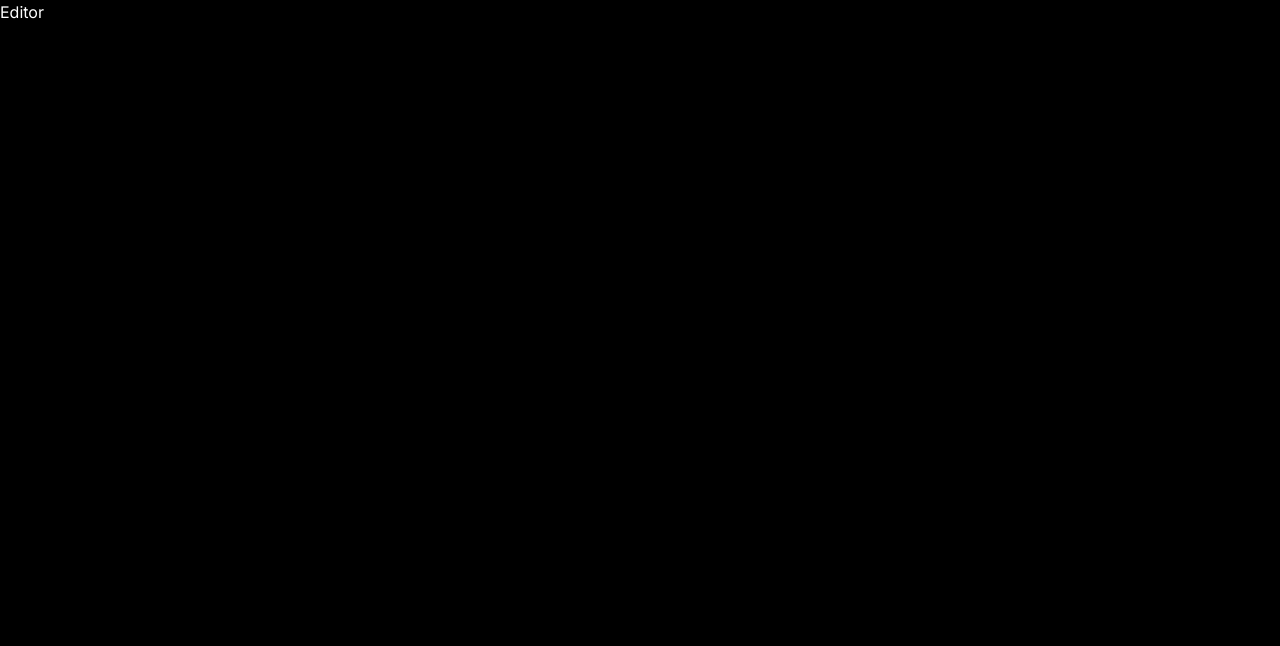
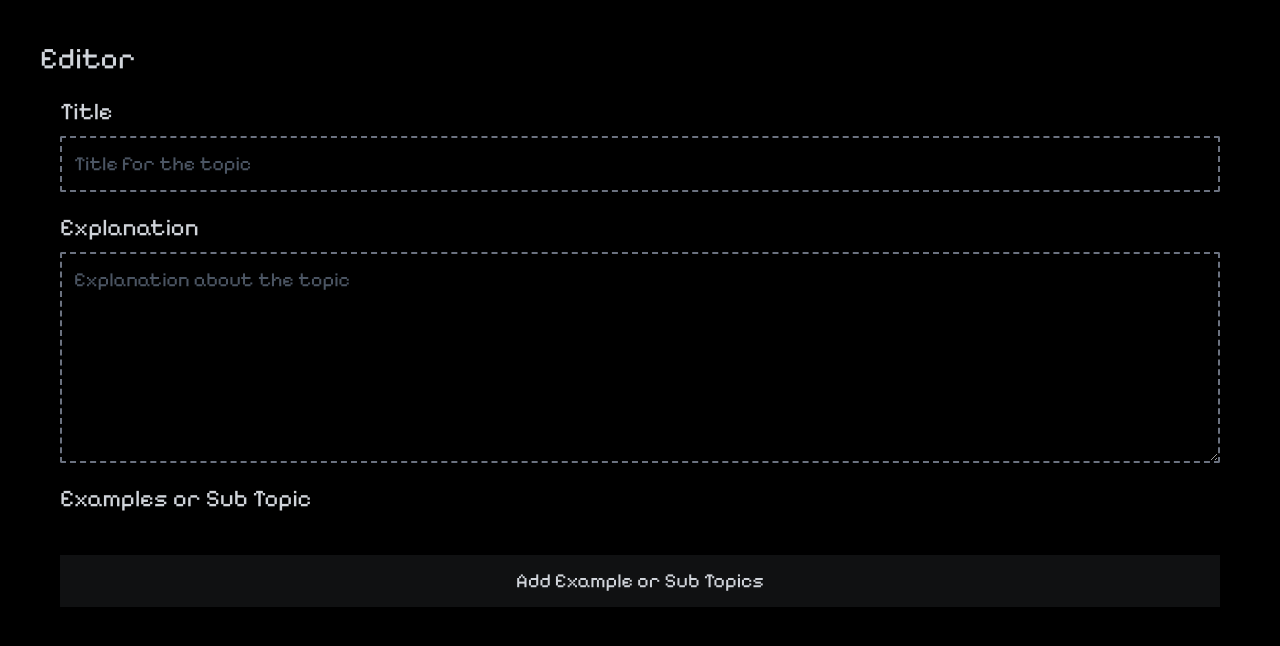
Before and after one commit to sarjun12/web-tutor, a Next.js app: page /editor in a window 1280 px wide. Shown: the top 646 px of the page. Built offline with nearby package versions, Linux system fonts and the light colour scheme.

Commit message:
editor page ui

```diff
--- a/app/editor/page.tsx
+++ b/app/editor/page.tsx
@@ -1,7 +1,151 @@
+"use client";
+
+import { ChangeEvent, SetStateAction, useState } from "react";
+
+type Example = {
+  title: string;
+  code: string;
+  description: string;
+};
+
+type Chapter = {
+  title: string;
+  description: string;
+  examples: Array<Example>;
+};
+
 export default function Editor() {
-  const env = process.env.NODE_ENV
+  const [title, setTitle] = useState("");
+  const [description, setDescription] = useState("");
+  const [examples, setExamples] = useState<Array<Example>>([]);
+  let env = process.env.NODE_ENV;
   if (env === "production") {
-    return <div>404 Page Not found</div>
+    return <div>404 Page Not found</div>;
   }
-  return <div>Editor</div>
+  function titleHandler(e: React.ChangeEvent<HTMLInputElement>) {
+    setTitle((_) => e.target.value);
+  }
+  function descriptionHandler(e: React.ChangeEvent<HTMLTextAreaElement>) {
+    setDescription((_) => e.target.value);
+  }
+  function addExample(e: any) {
+    e.preventDefault();
+    setExamples((prev) => [...prev, { title: "", description: "", code: "" }]);
+  }
+  console.log(examples);
+  return (
+    <div className="min-h-screen w-screen p-10 text-gray-300">
+      <span className="font-pixel text-3xl">Editor</span>
+      <form className="p-5 font-pixel text-xl flex flex-col gap-5">
+        <div className="flex flex-col gap-2">
+          <label className="text-2xl">Title</label>
+          <input
+            onChange={titleHandler}
+            className="bg-transparent outline-none border-2 border-gray-500 hover:border-gray-400 focus:border-gray-400 p-3 border-dashed placeholder-gray-600 rounded-sm"
+            placeholder="Title for the topic"
+          ></input>
+        </div>
+        <div className="flex flex-col gap-2">
+          <label className="text-2xl">Explanation</label>
+          <textarea
+            onChange={descriptionHandler}
+            rows={6}
+            className="overflow-scroll bg-transparent outline-none border-2 border-gray-500 focus:border-gray-400 hover:border-gray-400 p-3 border-dashed placeholder-gray-600 rounded-sm"
+            placeholder="Explanation about the topic"
+          ></textarea>
+        </div>
+        <span className="text-2xl">Examples or Sub Topic</span>
+        <div className="flex flex-col w-full gap-10">
+          {examples.map((_, id) => (
+            <ExampleElement key={id} id={id} setExamples={setExamples} />
+          ))}
+        </div>
+        <button onClick={addExample} className="bg-gray-400 bg-opacity-10 p-3">
+          Add Example or Sub Topics
+        </button>
+      </form>
+    </div>
+  );
 }
+
+function ExampleElement(props: {
+  id: number;
+  setExamples: React.Dispatch<SetStateAction<Array<Example>>>;
+}) {
+  function titleHandler(e: ChangeEvent<HTMLInputElement>) {
+    props.setExamples((examples) =>
+      examples.map((example, id) => {
+        if (id === props.id) {
+          example.title = e.target.value;
+        }
+        return example;
+      }),
+    );
+  }
+  function descriptionHandler(e: ChangeEvent<HTMLTextAreaElement>) {
+    props.setExamples((examples) =>
+      examples.map((example, id) => {
+        if (id === props.id) {
+          example.description = e.target.value;
+        }
+        return example;
+      }),
+    );
+  }
+  function codeHandler(e: ChangeEvent<HTMLTextAreaElement>) {
+    props.setExamples((examples) =>
+      examples.map((example, id) => {
+        if (id === props.id) {
+          example.code = e.target.value;
+        }
+        return example;
+      }),
+    );
+  }
+  function deleteHandler() {
+    props.setExamples((examples) =>
+      examples.filter((_, id) => {
+        if (id === props.id) {
+          return false
+        }
+        return true
+      })
+    )
+  }
+  return (
+    <div className="w-full flex flex-col text-xl gap-3 bg-gray-600 bg-opacity-5 p-4 rounded-sm border-2 border-dashed border-gray-700 text-gray-300">
+      <div className="flex justify-between text-2xl">
+        <span>Example {props.id + 1}</span>
+        <button onClick={deleteHandler}>x</button>
+      </div>
+      <div className="flex flex-col p-3 gap-4">
+        <div className="flex flex-col gap-2">
+          <label>Title</label>
+          <input
+            className="border-2 border-gray-700 border-dashed hover:border-gray-500 focus:border-gray-500 outline-none bg-transparent p-2 rounded-sm placeholder-gray-700"
+            placeholder="Sub topic or example title"
+            onChange={titleHandler}
+          ></input>
+        </div>
+        <div className="flex flex-col gap-2">
+          <label>Code</label>
+          <textarea
+            rows={4}
+            className="border-2 border-gray-700 border-dashed hover:border-gray-500 focus:border-gray-500 outline-none bg-transparent p-2 rounded-sm placeholder-gray-700"
+            onChange={codeHandler}
+            placeholder="// Example js code"
+          ></textarea>
+        </div>
+        <div className="flex flex-col gap-2">
+          <label>Description</label>
+          <textarea
+            rows={3}
+            className="border-2 border-gray-700 border-dashed hover:border-gray-500 focus:border-gray-500 outline-none bg-transparent p-2 rounded-sm placeholder-gray-700"
+            onChange={descriptionHandler}
+            placeholder="explanation of the code"
+          ></textarea>
+        </div>
+      </div>
+    </div>
+  );
+}
```
